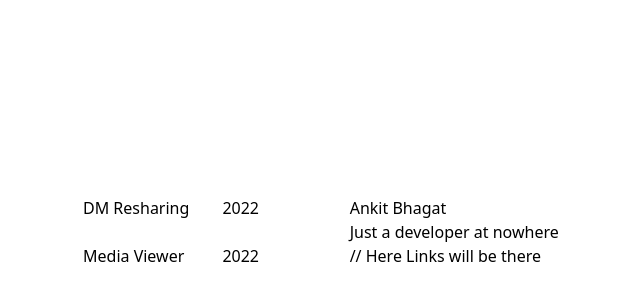
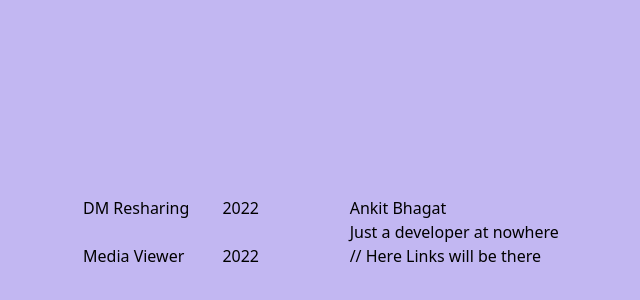
Before and after one commit to ankitsensei/ankitbhagat-portfolio, a React (Vite) app: page / in a window 1280 px wide. Shown: the part 168-468 px from the top of the page, without its empty margins (157-797 px from the left). Built offline with nearby package versions, Linux system fonts and the light colour scheme.

Commit message:
added gradient bg color

```diff
--- a/src/App.tsx
+++ b/src/App.tsx
@@ -1,9 +1,24 @@
-import React from 'react'
+import React, {useState, useEffect} from 'react'
 import Navbar from "./components/Navbar"
 
 const App = () => {
+  const colors = [
+    "#FFADAD", "#FFD6A5", "#FDFFB6", "#CAFFBF", "#9BF6FF",
+    "#A0C4FF", "#BDB2FF", "#FFC6FF"
+  ];
+
+  const [bgColor, setBgColor] = useState(colors[0]);
+
+  useEffect(() => {
+    const interval = setInterval(() => {
+      const randomColor = colors[Math.floor(Math.random()*colors.length)];
+      setBgColor(randomColor);
+    }, 1000)
+    return () => clearInterval(interval);
+  },[])
+
   return (
-    <div className="h-screen flex justify-around items-center mx-60">
+    <div className="h-screen w-full flex px-60 justify-between items-center transition-colors duration-4000" style={{backgroundColor: bgColor}}>
       <div className='w-1/3'>
         <Navbar Name="DM Resharing" Year="2022" />
         <Navbar Name="Media Viewer" Year="2022" />
```
